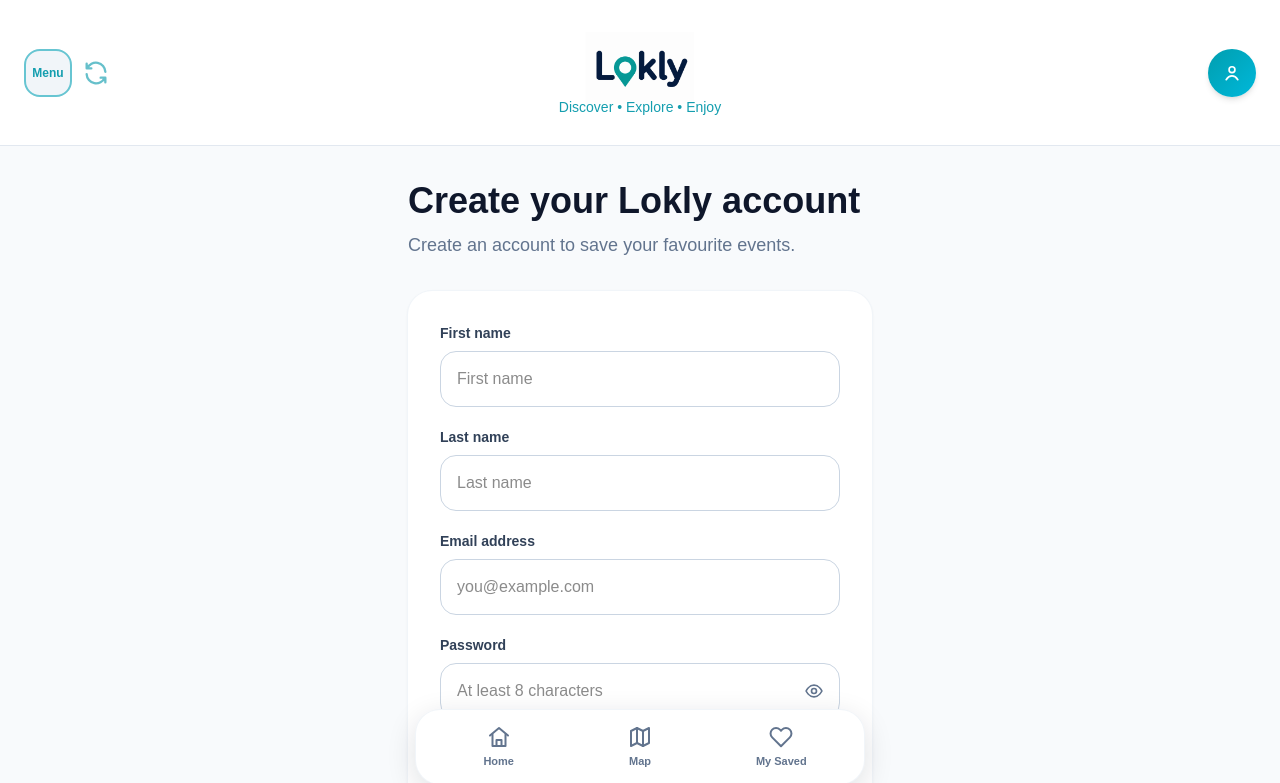
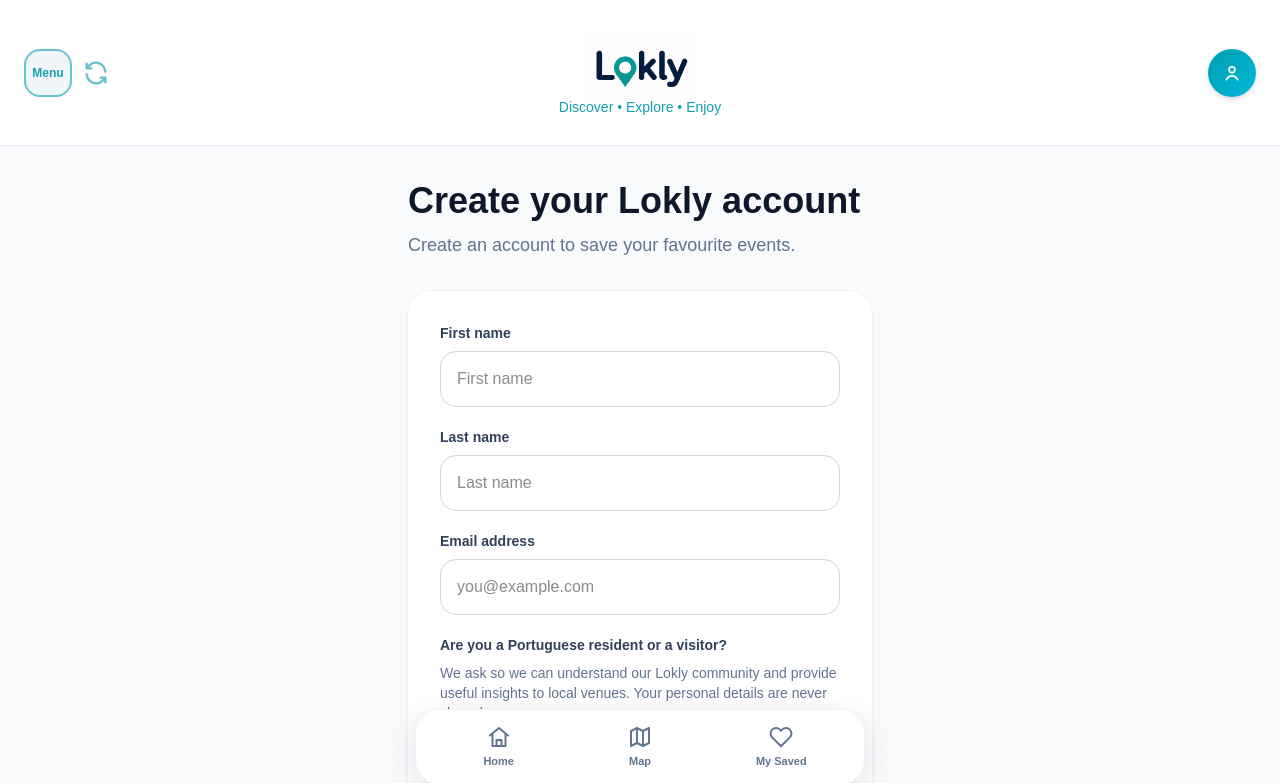
Before and after one commit to LoklyAlgarve/lokly-live, a Next.js app: page /profile/signup in a window 1280 px wide. Shown: the top 783 px of the page. Built offline with nearby package versions, Linux system fonts and the light colour scheme.

Commit message:
resident

```diff
--- a/app/LanguageContext.tsx
+++ b/app/LanguageContext.tsx
@@ -189,6 +189,8 @@ const translations: Record<string, string> = {
     "Terminar sessão",
   "Preferences":
     "Preferências",
+  "We ask so we can understand our Lokly community and provide useful insights to local venues. Your personal details are never shared.":
+    "Perguntamos isto para compreender a nossa comunidade Lokly e fornecer informações úteis aos locais. Os seus dados pessoais nunca são partilhados.",
   "Manage event notifications":
     "Gerir notificações de eventos",
   "Location":
--- a/app/profile/ProfileContent.tsx
+++ b/app/profile/ProfileContent.tsx
@@ -111,7 +111,7 @@ export default function ProfileContent({
               </p>
 
               <p className="text-sm text-slate-500">
-                <LocationDisplay />
+                {isSignedIn ? <LocationDisplay /> : t("Not set")}
               </p>
             </div>
 
--- a/app/profile/signup/page.tsx
+++ b/app/profile/signup/page.tsx
@@ -12,6 +12,7 @@ export default function SignUpPage() {
   const [firstName, setFirstName] = useState("");
   const [lastName, setLastName] = useState("");
   const [email, setEmail] = useState("");
+  const [residentStatus, setResidentStatus] = useState("");
   const [password, setPassword] = useState("");
   const [confirmPassword, setConfirmPassword] = useState("");
   const [showPassword, setShowPassword] = useState(false);
@@ -32,6 +33,13 @@ export default function SignUpPage() {
       return;
     }
 
+    if (!residentStatus) {
+      setMessage(
+        t("Please select whether you are a Portuguese resident or a visitor.")
+      );
+      return;
+    }
+
     setLoading(true);
 
     const supabase = createClient();
@@ -44,6 +52,7 @@ export default function SignUpPage() {
         data: {
           first_name: firstName,
           last_name: lastName,
+          resident_status: residentStatus,
         },
       },
     });
@@ -156,6 +165,40 @@ export default function SignUpPage() {
                     className="h-14 w-full rounded-2xl border border-slate-300 px-4 outline-none transition focus:border-[#149EAF] focus:ring-2 focus:ring-[#149EAF]/20"
                     placeholder={t("you@example.com")}
                   />
+                </div>
+
+                <div>
+                  <label
+                    htmlFor="residentStatus"
+                    className="mb-2 block text-sm font-bold text-slate-700"
+                  >
+                    {t("Are you a Portuguese resident or a visitor?")}
+                  </label>
+
+                  <p className="mb-3 text-sm leading-5 text-slate-500">
+                    {t(
+                      "We ask so we can understand our Lokly community and provide useful insights to local venues. Your personal details are never shared."
+                    )}
+                  </p>
+
+                  <select
+                    id="residentStatus"
+                    name="residentStatus"
+                    required
+                    value={residentStatus}
+                    onChange={(event) => setResidentStatus(event.target.value)}
+                    className="h-14 w-full rounded-2xl border border-slate-300 bg-white px-4 outline-none transition focus:border-[#149EAF] focus:ring-2 focus:ring-[#149EAF]/20"
+                  >
+                    <option value="">
+                      {t("Please select")}
+                    </option>
+                    <option value="Portuguese resident">
+                      {t("Portuguese resident")}
+                    </option>
+                    <option value="Visitor">
+                      {t("Visitor")}
+                    </option>
+                  </select>
                 </div>
 
                 <div>
```
Also changed, not shown: public/images/Allstars.jpg (renamed from public/images/Allstars.jpeg).
